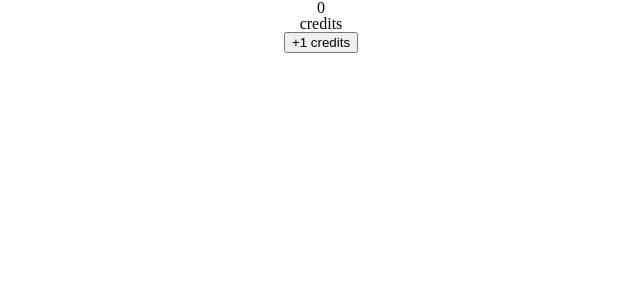
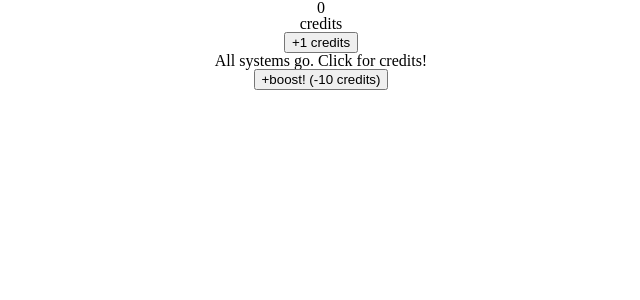
Before and after one commit to joseph-p-pasaoa/Pursuit-Core-Web-React-State-Lab, a React (Create React App) app: page / in a window 1280 px wide. Shown: the top 300 px of the page, without its empty margins (319-959 px from the left). Built offline with nearby package versions, Linux system fonts and the light colour scheme.

Commit message:
0.5, boost, boost check, and message systems added

```diff
--- a/src/App.css
+++ b/src/App.css
@@ -78,6 +78,22 @@ html, body, div#base-grid {
   padding: 0;
 }
 
-.App {
+div#flex-base {
+  display: flex;
+  flex-direction: column;
+  flex-wrap: nowrap;
+  justify-content: flex-start;
+  align-items: center;
+}
+
+p#score {
   text-align: center;
 }
+
+p.msg--red {
+  color: red;
+}
+
+button {
+  display: block;
+}
--- a/src/App.js
+++ b/src/App.js
@@ -14,51 +14,88 @@ import './App.css';
 class App extends React.Component {
   constructor() {
     super();
+    this.messages = {
+      regular: <p>All systems go. Click for credits!</p>,
+      boostDenied: <p className='msg--red'>Not enough credits. Boost DENIED.</p>,
+      victory: <p>You made 100 credits!</p>
+    }
     this.initialState = {
       credits: 0,
-      perClick: 1
+      clickValue: 1,
+      boostsActive: 0,
+      statusMsg: this.messages.regular
     };
     this.state = this.initialState;
   }
 
-  handleClickGo = () => {
+  hanClickGo = () => {
     this.setState({
-        credits: this.state.credits + this.state.perClick
+        credits: this.state.credits + this.state.clickValue
     });
   }
 
-  handleClickReset = () => {
+  hanClickBoost = () => {
+    if (this.state.credits < 10) {
+      this.setState({
+          statusMsg: this.messages.boostDenied
+      });
+      setTimeout(() => {
+          this.setState({
+              statusMsg: this.messages.regular
+          })
+      }, 2000);
+    } else {
+      this.setState({
+          credits: this.state.credits - 10,
+          clickValue: this.state.clickValue + 1,
+          boostsActive: this.boostsActive + 1
+      });
+    }
+  }
+
+  hanClickReset = () => {
     this.setState(this.initialState);
   }
 
   render() {
-    const { credits, perClick } = this.state;
+    const { credits, clickValue, boostsActive, statusMsg } = this.state;
 
-    if (credits >= 10) {
-      return(
+    const topDisplay =
+      <div id="topDisplay">
+        <p id="score">{credits}</p>
+        <p>credits</p>
+      </div>
+
+    const btnBoost = <button
+      id="btnBoost"
+      onClick={this.hanClickBoost}
+      >
+      {`+boost! (-10 credits)`}
+    </button>
+
+    if (credits >= 20) {
+      return (
         <div className="App">
-          <div id="grid-base">
-            <div id="topDisplay">
-              <p id="score">{credits}</p>
-              <p>credits</p>
-            </div>
+          <div id="flex-base">
+
+            {topDisplay}
             <h2>Victory!</h2>
-            <p>You made 100 credits!</p>
-            <button id="btnReset" onClick={this.handleClickReset}>Another game?</button>
+            {statusMsg}
+            <button id="btnReset" onClick={this.hanClickReset}>Another game?</button>
+
           </div>
         </div>
       );
     }
 
     return (
-      <div className="App">
-        <div id="grid-base">
-          <div id="topDisplay">
-            <p id="score">{credits}</p>
-            <p>credits</p>
-          </div>
-          <button id="btnGo" onClick={this.handleClickGo}>{`+${perClick.toString()} credits`}</button>
-        </div>
+      <div id="flex-base">
+
+        {topDisplay}
+        <button id="btnGo" onClick={this.hanClickGo}>{`+${clickValue.toString()} credits`}</button>
+        {statusMsg}
+        {credits >= 10 && boostsActive < 1 ? btnBoost : btnBoost}
+
       </div>
     );
   }
```
